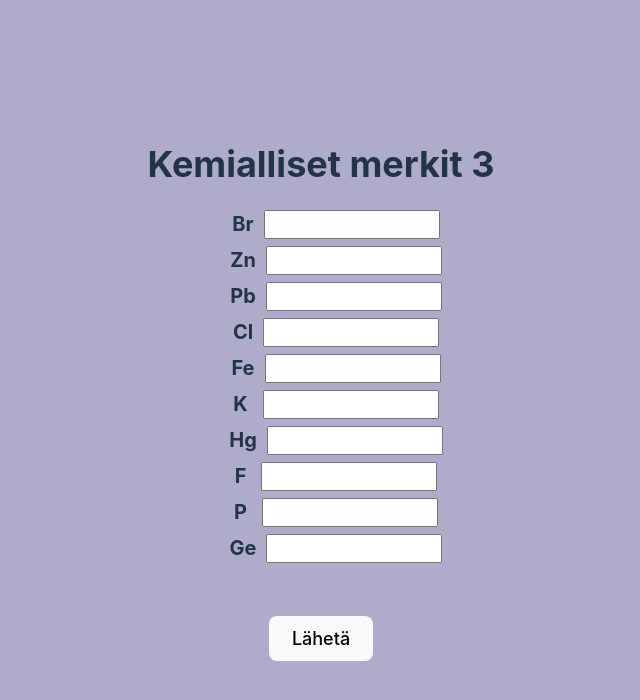
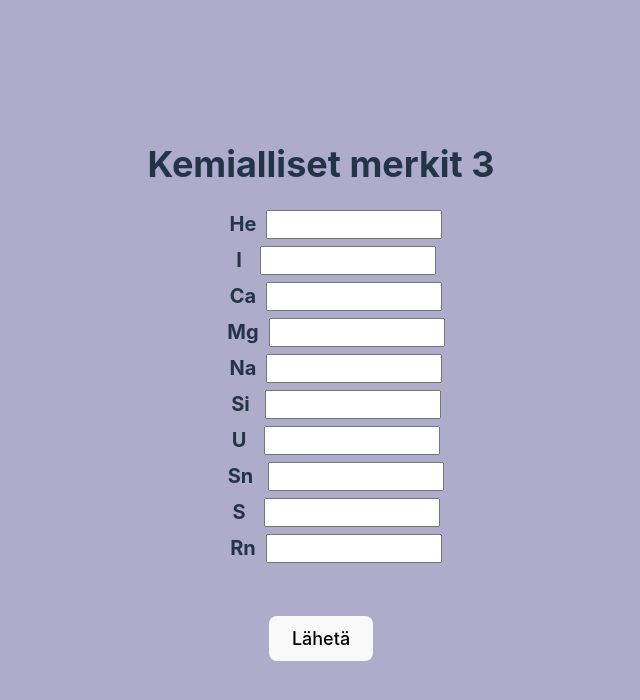
Before and after one commit to Tinttu/my-app, a React (Vite) app: page /asking3 in a window 1280 px wide. Shown: the top 700 px of the page, without its empty margins (319-959 px from the left). Built offline with nearby package versions, Linux system fonts and the light colour scheme.

Commit message:
Asking3 kaikki merkit

```diff
--- a/src/assets/Asking3.jsx
+++ b/src/assets/Asking3.jsx
@@ -5,27 +5,32 @@ import './Asking.css'
 
 function Asking3() {
   const [symbols, setSymbols] = useState({
-    Br: '',
-    Zn: '',
-    Pb: '',
-    Cl: '',
-    Fe: '',
-    K: ''
+    He: '',
+    I: '',
+    Ca: '',
+    Mg: '',
+    Na: '',
+    Si: '',
+    U: '',
+    Sn: '',
+    S: '',
+    Rn: ''
+
   });
 
 //const navigate = useNavigate(); // Initialize navigation
 
   const correctSymbols = {
-    Br: "bromi",
-    Zn: "sinkki",
-    Pb: "lyijy",
-    Cl: "kloori",
-    Fe: "rauta",
-    K: "kalium",
-    Hg: "elohopea",
-    P: "fosfori",
-    F: "fluori",
-    Ge: "germanium"
+    He: "helium",
+    I: "jodi",
+    Ca: "kalsium",
+    Mg: "magnesium",
+    Na: "natrium",
+    Si: "pii",
+    U: "uraani",
+    Sn: "tina",
+    S: "rikki",
+    Rn: "radon"
   };
 
   const handleChange = (e) => {
@@ -67,11 +72,11 @@ function Asking3() {
       <h1>Kemialliset merkit 3</h1>
       <form onSubmit={handleSubmit}>
         <label>
-          Br
+          He
           <input
             type="text"
-            name="Br"
-            value={symbols.Br}
+            name="He"
+            value={symbols.He}
             style={{ marginLeft: "10px" }}
             autocomplete="off"
             onChange={handleChange}
@@ -80,11 +85,23 @@ function Asking3() {
         <br />
 
         <label>
-          Zn
+          I
           <input
             type="text"
-            name="Zn"
-            value={symbols.Zn}
+            name="I"
+            value={symbols.I}
+            style={{ marginLeft: "18px" }}
+            autocomplete="off"
+            onChange={handleChange}
+          />
+        </label>
+        <br />
+        <label>
+          Ca
+          <input
+            type="text"
+            name="Ca"
+            value={symbols.Ca}
             style={{ marginLeft: "10px" }}
             autocomplete="off"
             onChange={handleChange}
@@ -92,11 +109,11 @@ function Asking3() {
         </label>
         <br />
         <label>
-          Pb
+          Mg
           <input
             type="text"
-            name="Pb"
-            value={symbols.Pb}
+            name="Mg"
+            value={symbols.Mg}
             style={{ marginLeft: "10px" }}
             autocomplete="off"
             onChange={handleChange}
@@ -104,11 +121,11 @@ function Asking3() {
         </label>
         <br />
         <label>
-          Cl
+          Na
           <input
             type="text"
-            name="Cl"
-            value={symbols.Cl}
+            name="Na"
+            value={symbols.Na}
             style={{ marginLeft: "10px" }}
             autocomplete="off"
             onChange={handleChange}
@@ -116,23 +133,11 @@ function Asking3() {
         </label>
         <br />
         <label>
-          Fe
+          Si
           <input
             type="text"
-            name="Fe"
-            value={symbols.Fe}
-            style={{ marginLeft: "10px" }}
-            autocomplete="off"
-            onChange={handleChange}
-          />
-        </label>
-        <br />
-        <label>
-          K
-          <input
-            type="text"
-            name="K"
-            value={symbols.K}
+            name="Si"
+            value={symbols.Si}
             style={{ marginLeft: "15px" }}
             autocomplete="off"
             onChange={handleChange}
@@ -140,23 +145,23 @@ function Asking3() {
         </label>
         <br />
         <label>
-          Hg
+          U
           <input
             type="text"
-            name="Hg"
-            value={symbols.Hg}
-            style={{ marginLeft: "10px" }}
+            name="U"
+            value={symbols.U}
+            style={{ marginLeft: "18px" }}
             autocomplete="off"
             onChange={handleChange}
           />
         </label>
         <br />
         <label>
-          F
+          Sn
           <input
             type="text"
-            name="F"
-            value={symbols.F}
+            name="Sn"
+            value={symbols.Sn}
             style={{ marginLeft: "15px" }}
             autocomplete="off"
             onChange={handleChange}
@@ -164,23 +169,23 @@ function Asking3() {
         </label>
         <br />
         <label>
-          P
+          S
           <input
             type="text"
-            name="P"
-            value={symbols.P}
-            style={{ marginLeft: "15px" }}
+            name="S"
+            value={symbols.S}
+            style={{ marginLeft: "18px" }}
             autocomplete="off"
             onChange={handleChange}
           />
         </label>
         <br />
         <label>
-          Ge
+          Rn
           <input
             type="text"
-            name="Ge"
-            value={symbols.Ge}
+            name="Rn"
+            value={symbols.Rn}
             style={{ marginLeft: "10px" }}
             autocomplete="off"
             onChange={handleChange}
```
